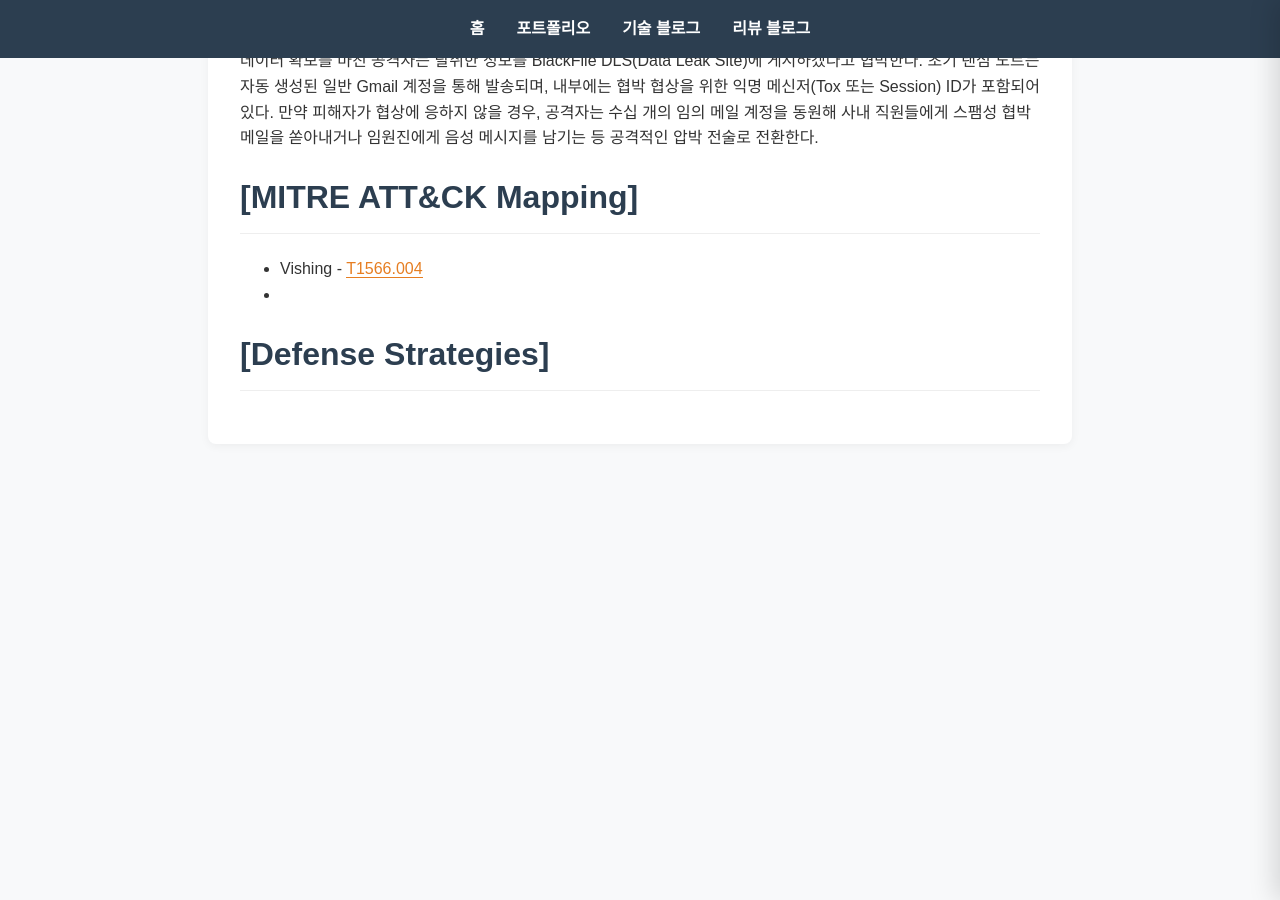
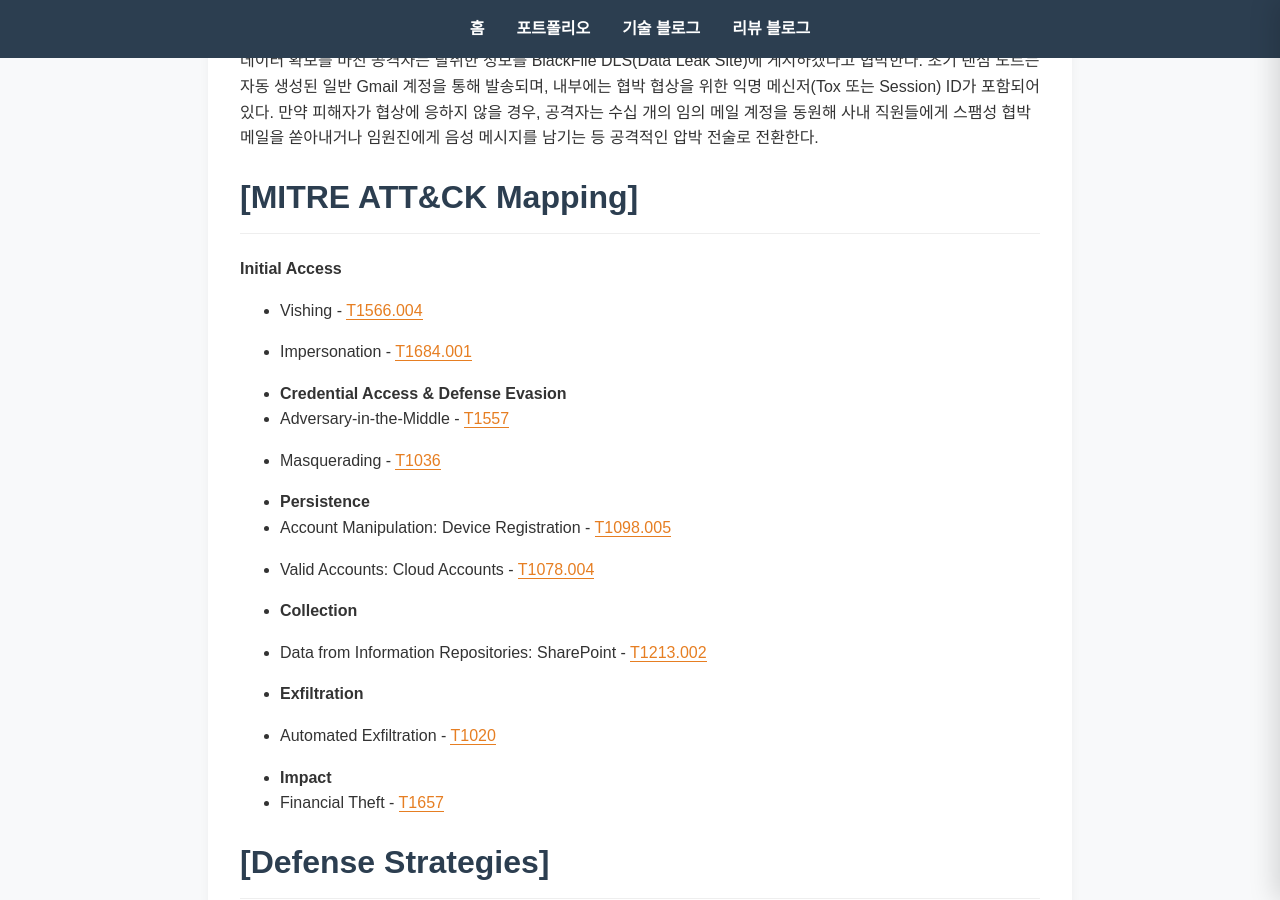
Before and after one commit to crowndaisy76/crowndaisy76.github.io, a Jekyll site: the page built from _review_posts/Review/BlackFile.md, in a window 1280 px wide and 900 px high, scrolled down 1174 px. Built offline with Jekyll 4.4.1, drawn with Linux system fonts in a browser that asks for light colours.

Commit message:
Fix Review

```diff
--- a/_review_posts/Review/BlackFile.md
+++ b/_review_posts/Review/BlackFile.md
@@ -27,7 +27,25 @@ UNC6671은 보안 도구의 탐지를 피하고자 사내 직원의 개인 휴
 데이터 확보를 마친 공격자는 탈취한 정보를 BlackFile DLS(Data Leak Site)에 게시하겠다고 협박한다. 초기 랜섬 노트는 자동 생성된 일반 Gmail 계정을 통해 발송되며, 내부에는 협박 협상을 위한 익명 메신저(Tox 또는 Session) ID가 포함되어 있다. 만약 피해자가 협상에 응하지 않을 경우, 공격자는 수십 개의 임의 메일 계정을 동원해 사내 직원들에게 스팸성 협박 메일을 쏟아내거나 임원진에게 음성 메시지를 남기는 등 공격적인 압박 전술로 전환한다.
 
 # [MITRE ATT&CK Mapping]
-- Vishing - [T1566.004](https://attack.mitre.org/techniques/T1566/004/)
--
+**Initial Access**
+* Vishing - [T1566.004](https://attack.mitre.org/techniques/T1566/004/)
+* Impersonation - [T1684.001](https://attack.mitre.org/techniques/T1684/001/)
+
+* **Credential Access & Defense Evasion**
+* Adversary-in-the-Middle - [T1557](https://attack.mitre.org/techniques/T1557/)
+* Masquerading - [T1036](https://attack.mitre.org/techniques/T1036/)
+
+* **Persistence**
+* Account Manipulation: Device Registration - [T1098.005](https://attack.mitre.org/techniques/T1098/005/)
+* Valid Accounts: Cloud Accounts - [T1078.004](https://attack.mitre.org/techniques/T1078/004/)
+
+* **Collection**
+* Data from Information Repositories: SharePoint - [T1213.002](https://attack.mitre.org/techniques/T1213/002/)
+
+* **Exfiltration**
+* Automated Exfiltration - [T1020](https://attack.mitre.org/techniques/T1020/)
+
+* **Impact**
+* Financial Theft - [T1657](https://attack.mitre.org/techniques/T1657/)
 
 # [Defense Strategies]
```
